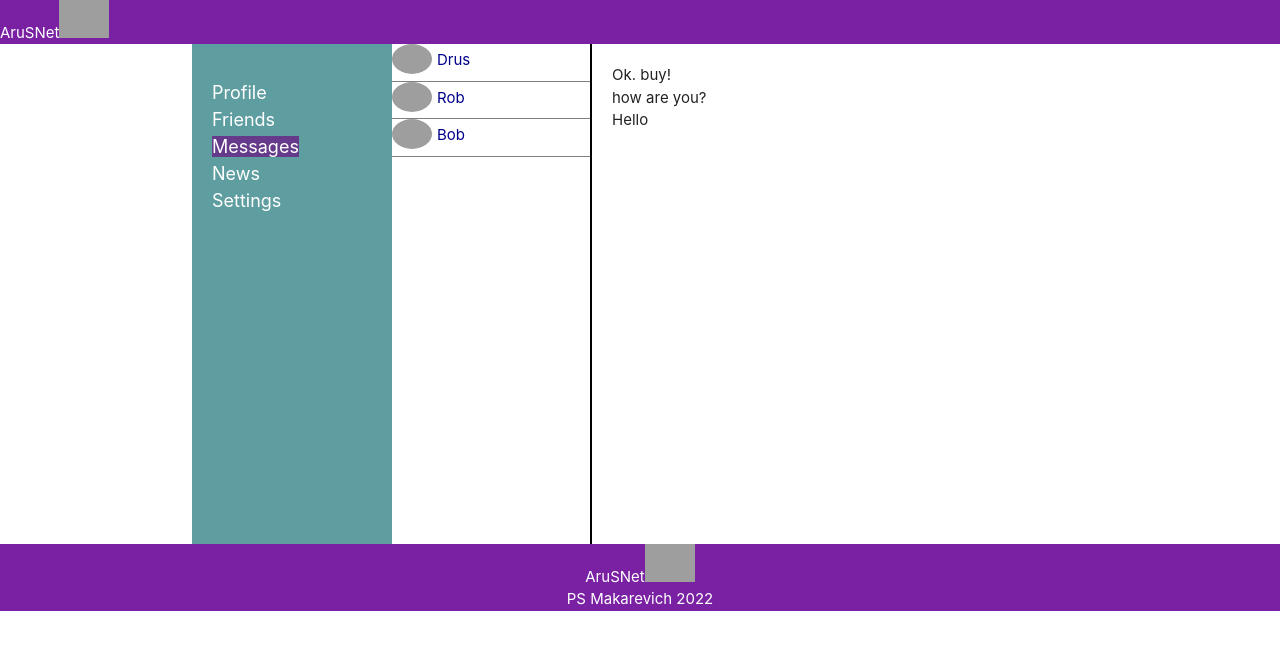
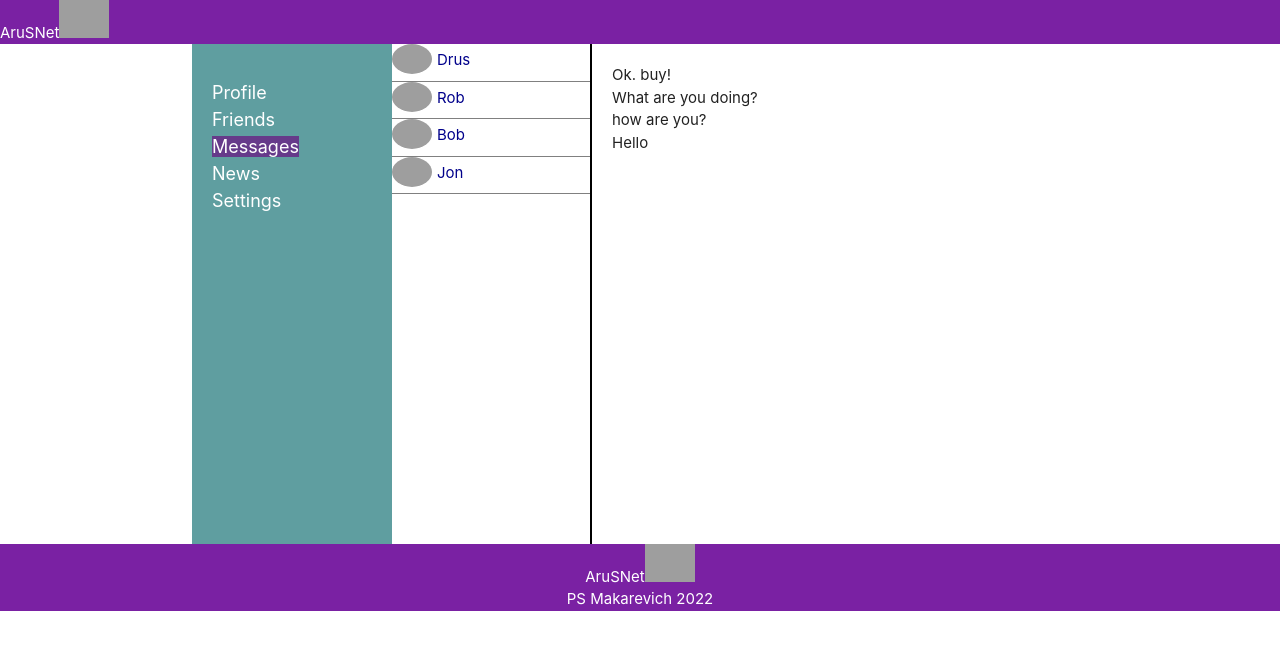
Before and after one commit to DrusMarkonii/Social-Network, a React (Create React App) app in the folder client/: page /messages in a window 1280 px wide. Shown: the top 650 px of the page. Built offline with nearby package versions, Linux system fonts and the light colour scheme; grey boxes are pictures that could not be loaded.

Commit message:
feat: add render used map

```diff
--- a/client/src/components/Messages/Messages.tsx
+++ b/client/src/components/Messages/Messages.tsx
@@ -3,18 +3,32 @@ import './Messages.css';
 import Dialog from './Dialog/Dialog';
 import DialogMassage from './Dialog/DialogMassage';
 
+const dialogData = [
+  { id: 1, username: 'Drus' },
+  { id: 2, username: 'Rob' },
+  { id: 3, username: 'Bob' },
+  { id: 4, username: 'Jon' },
+];
+
+const messageData = [
+  { id: 1, message: 'Ok. buy!' },
+  { id: 2, message: 'What are you doing?' },
+  { id: 3, message: 'how are you?' },
+  { id: 4, message: 'Hello' },
+];
+
+const DialogsItems = dialogData.map((item) => (
+  <Dialog username={item.username} id={item.id} key={item.id} />
+));
+
+const MessagesItems = messageData.map((item) => (
+  <DialogMassage message={item.message} key={item.id} />
+));
+
 const Messages: React.FC = () => (
   <div className='messages'>
-    <div className='dialogBox'>
-      <Dialog username='Drus' id={1} />
-      <Dialog username='Rob' id={2} />
-      <Dialog username='Bob' id={3} />
-    </div>
-    <div className='messagesBox'>
-      <DialogMassage message='Ok. buy!'/>
-      <DialogMassage message='how are you?'/>
-      <DialogMassage message='Hello'/>
-    </div>
+    <div className='dialogBox'>{DialogsItems}</div>
+    <div className='messagesBox'>{MessagesItems}</div>
   </div>
 );
 
--- a/client/src/components/Profile/MyPosts/MyPosts.tsx
+++ b/client/src/components/Profile/MyPosts/MyPosts.tsx
@@ -1,6 +1,36 @@
 import React from 'react';
 import './MyPosts.css';
 import Post from './Post/Post';
+
+const PostData = [
+  {
+    id: 1,
+    username: 'Drus Markoni',
+    message: 'Welcome to AruSNet with Drus',
+    likesCount: 5,
+  },
+  {
+    id: 2,
+    username: 'Jane Pokr',
+    message: 'Welcome to AruSNet with Jane',
+    likesCount: 3,
+  },
+  {
+    id: 3,
+    username: 'Romale',
+    message: 'Welcome to AruSNet with Romale',
+    likesCount: 1,
+  },
+];
+
+const PostItems = PostData.map((item) => (
+  <Post
+    username={item.username}
+    message={item.message}
+    likesCount={item.likesCount}
+    key={item.id}
+  />
+));
 
 const MyPosts = () => (
   <div className='myPosts'>
@@ -11,8 +41,7 @@ const MyPosts = () => (
         <button type='submit'>Add Post</button>
         <button type='submit'>Remove</button>
       </div>
-      <Post username='Drus Markoni' message='Welcome to AruSNet with Drus' likesCount={0} />
-      <Post username='Jane' message='Welcome to AruSNet with Jane' likesCount={5}/>
+      {PostItems}
     </div>
   </div>
 );
```
